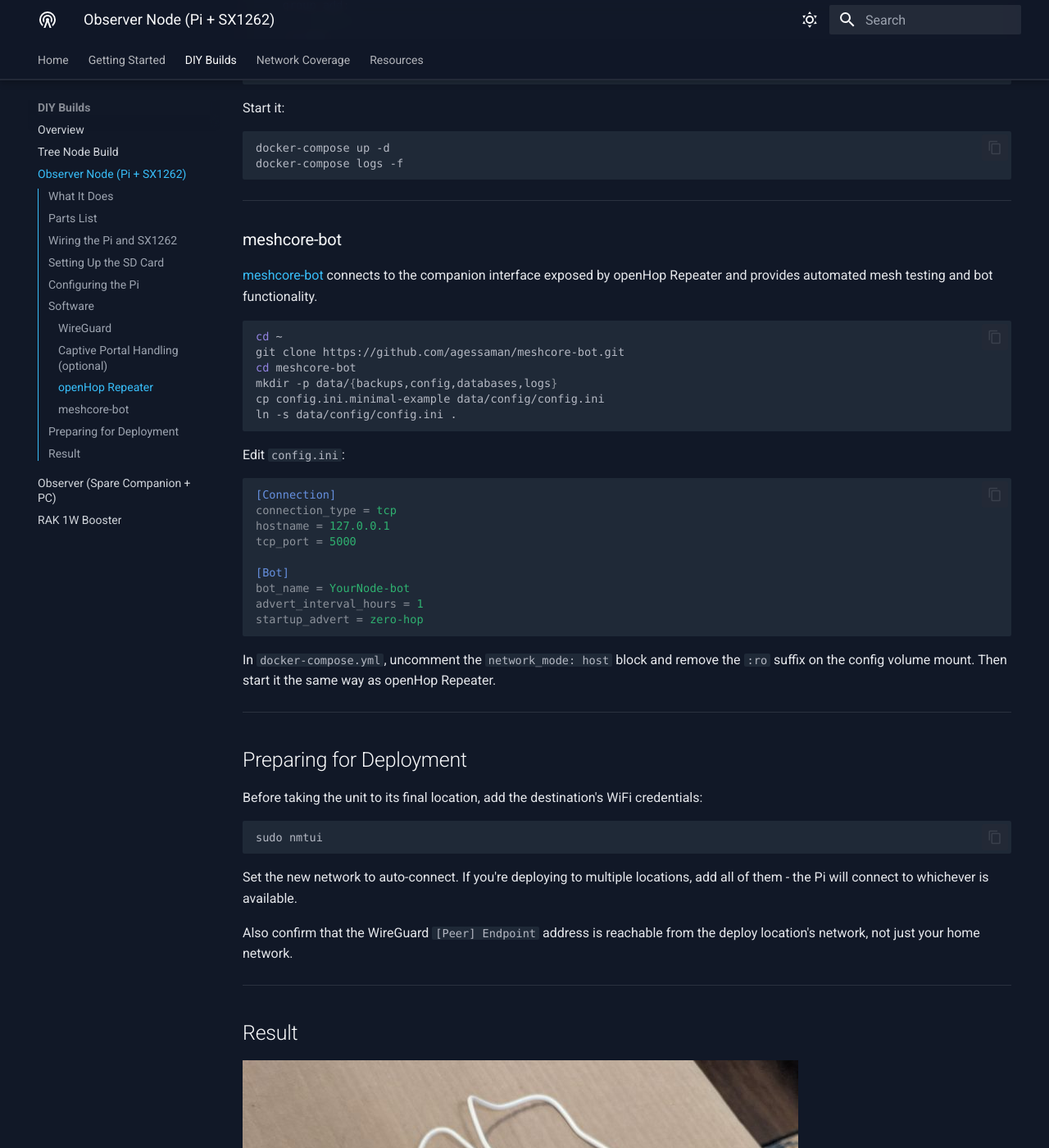
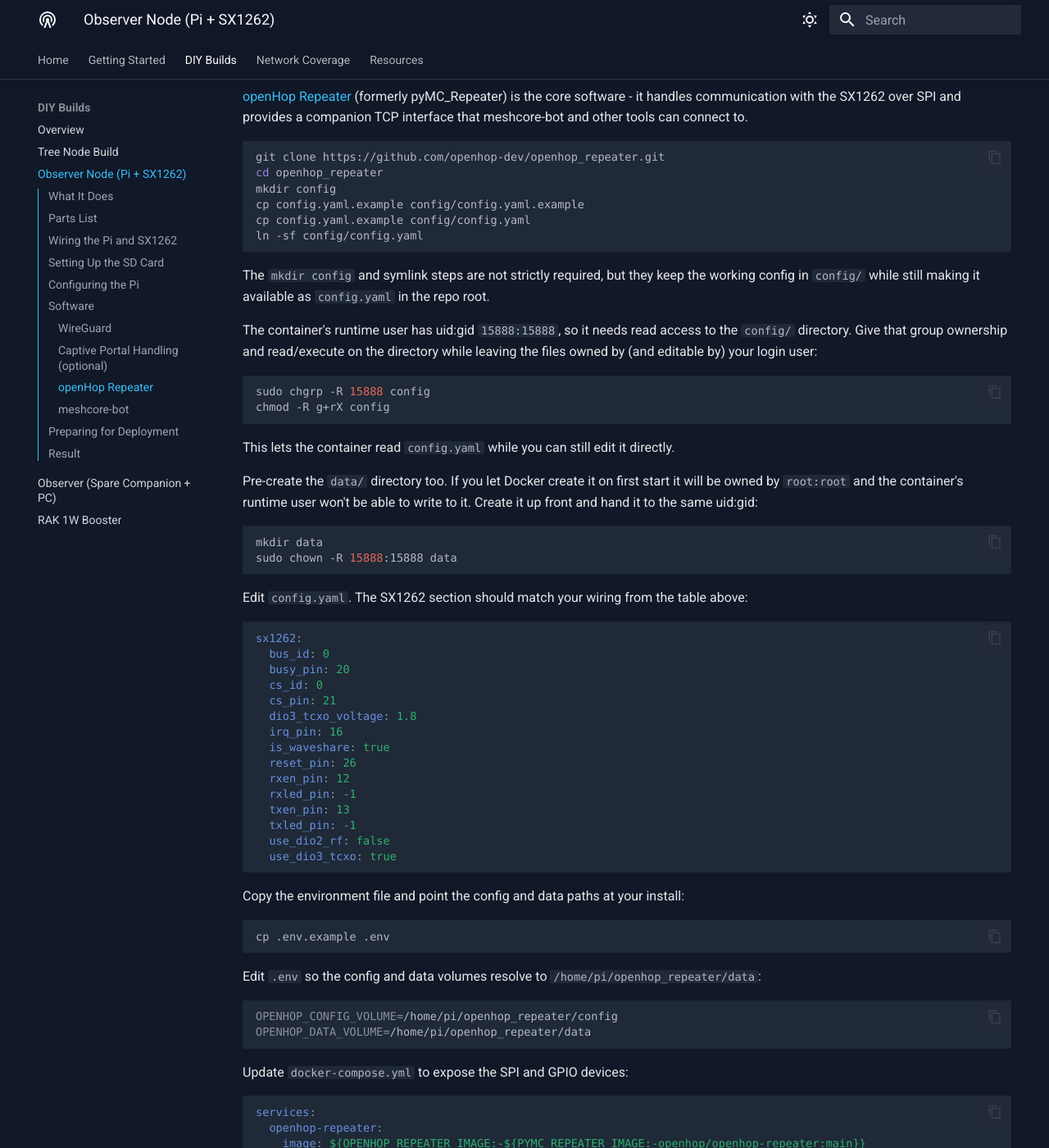
Before and after one commit to copelaje/csrameshcore, an MkDocs documentation site: the page built from docs/diy-rpi-observer.md, in a window 1280 px wide and 1400 px high, scrolled down 7607 px. Shown: the whole window at 82% size. Built offline with MkDocs 1.6.1 and Material for MkDocs 9.7.7, drawn with Linux system fonts in a browser that asks for light colours; some of the changed text lies outside the part shown.

Commit message:
updated rpi-observer instructions for latest versions

````diff
--- a/docs/diy-rpi-observer.md
+++ b/docs/diy-rpi-observer.md
@@ -152,18 +152,44 @@
 #!/usr/bin/env python3
 
 """
-Check for a captive portal and log in to gain internet connectivity.
-Runs from cron every minute but throttles after first 10 minutes of uptime.
+This script is made to check for a specific captive portal and to "login"
+to gain internet connectivity.
+
+it is meant to run on cronjob every minute, but will only attempt per minute
+logins for first 10 minutes after startup.  After that it'll do checks every
+10 minutes by keeping track of last run in a file.
 """
 
 import requests
 import re
 import sys
 import time
+import subprocess
 
 def get_uptime_seconds():
     with open('/proc/uptime', 'r') as f:
-        return float(f.readline().split()[0])
+        # The first value in /proc/uptime is the total uptime in seconds
+        uptime_seconds = float(f.readline().split()[0])
+    return uptime_seconds
+
+def toggle_interface():
+    print(f'attempting to toggle wlan0 interface...')
+    try:
+        state = subprocess.check_output(
+            "sudo nmcli device down wlan0",
+            shell=True,
+            text=True
+        ).strip()
+    except:
+        # this is ok, cause it may already be down...
+        pass
+    state = subprocess.check_output(
+        "sudo nmcli device up wlan0",
+        shell=True,
+        text=True
+    ).strip()
+    print(state)
+
 
 try:
     with open('last_connect_run.txt', 'r') as f:
@@ -172,34 +198,61 @@
 except:
     time_since_last_run = 99999999
 
-if get_uptime_seconds() > 60 * 10:
-    if time_since_last_run < 60 * 10:
+if get_uptime_seconds() > 60*10:
+    if time_since_last_run < 60*10:
         print(f'only {time_since_last_run:.0f} seconds since last run...waiting...')
         sys.exit(0)
 
+# update last run time
 with open('last_connect_run.txt', 'wt') as f:
     f.write(str(time.time()))
 
 session = requests.Session()
-headers = {"User-Agent": "Mozilla/5.0 Chrome/145 Safari/537.36"}
+headers = {
+    "User-Agent": "Mozilla/5.0 Chrome/145 Safari/537.36"
+}
 test_url = "http://google.com"
 
 print("STEP 1: trigger captive portal")
-r = session.get(test_url, headers=headers, allow_redirects=False)
-login_url = re.search(r"LoginURL>(.*?)</LoginURL>", r.text)
+try_cnt = 0
+while try_cnt <= 1:
+    try:
+        r = session.get(test_url, headers=headers, allow_redirects=False)
+        break  # it worked! break the loop
+    except requests.exceptions.ConnectionError:
+        print(f'no connection working at all... attempt to toggle the connection')
+        toggle_interface()
+        # we'll just fail and let next cronjob work...
+        try_cnt += 1
+        if try_cnt == 2:
+            print(f'retried toggling of interface but still failed!  Bailing')
+            sys.exit(1)
+html = r.text
+login_url = re.search(r"LoginURL>(.*?)</LoginURL>", html)
 if not login_url:
-    print("no captive portal found - done!")
+    print(f'no captive portal found... done!')
     sys.exit(0)
 login_url = login_url.group(1)
 print("Login URL:", login_url)
 
-print("STEP 2: load splash page")
+print("\nSTEP 2: load splash page")
 r2 = session.get(login_url, headers=headers)
+print("Status:", r2.status_code)
+print("\nCookies after splash:")
+for c in session.cookies:
+    print(c.name, c.value)
 
-print("STEP 3: call grant")
+print("\nSTEP 3: call grant")
 grant_url = re.sub(r"\?.*", "", login_url) + "grant?continue_url=http://google.com"
-r3 = session.get(grant_url, headers={**headers, "Referer": login_url})
+r3 = session.get(
+    grant_url,
+    headers={
+        **headers,
+        "Referer": login_url
+    }
+)
 print("Grant status:", r3.status_code)
+print(r3.text[:500])
 ```
 
 Make it executable:
@@ -227,7 +280,28 @@
 ```bash
 git clone https://github.com/openhop-dev/openhop_repeater.git
 cd openhop_repeater
-cp config.yaml.example config.yaml
+mkdir config
+cp config.yaml.example config/config.yaml.example
+cp config.yaml.example config/config.yaml
+ln -sf config/config.yaml
+```
+
+The `mkdir config` and symlink steps are not strictly required, but they keep the working config in `config/` while still making it available as `config.yaml` in the repo root.
+
+The container's runtime user has uid:gid `15888:15888`, so it needs read access to the `config/` directory. Give that group ownership and read/execute on the directory while leaving the files owned by (and editable by) your login user:
+
+```bash
+sudo chgrp -R 15888 config
+chmod -R g+rX config
+```
+
+This lets the container read `config.yaml` while you can still edit it directly.
+
+Pre-create the `data/` directory too. If you let Docker create it on first start it will be owned by `root:root` and the container's runtime user won't be able to write to it. Create it up front and hand it to the same uid:gid:
+
+```bash
+mkdir data
+sudo chown -R 15888:15888 data
 ```
 
 Edit `config.yaml`. The SX1262 section should match your wiring from the table above:
@@ -250,12 +324,25 @@
   use_dio3_tcxo: true
 ```
 
+Copy the environment file and point the config and data paths at your install:
+
+```bash
+cp .env.example .env
+```
+
+Edit `.env` so the config and data volumes resolve to `/home/pi/openhop_repeater/data`:
+
+```bash
+OPENHOP_CONFIG_VOLUME=/home/pi/openhop_repeater/config
+OPENHOP_DATA_VOLUME=/home/pi/openhop_repeater/data
+```
+
 Update `docker-compose.yml` to expose the SPI and GPIO devices:
 
 ```yaml
 services:
   openhop-repeater:
-    build: .
+    image: ${OPENHOP_REPEATER_IMAGE:-${PYMC_REPEATER_IMAGE:-openhop/openhop-repeater:main}}
     container_name: openhop-repeater
     restart: unless-stopped
     ports:
@@ -268,13 +355,18 @@
       - /dev/gpiochip0
       - /dev/gpiochip4
       - /dev/gpiomem
+    # SPI DEVICES PERMISSIONS
     cap_add:
       - SYS_RAWIO
+    # USB DEVICE PERMISSIONS
     group_add:
+      - "${DIALOUT_GID:-20}"
+      - "${GPIO_GID:-986}"
+      - "${SPI_GID:-989}"
       - plugdev
     volumes:
-      - ./config.yaml:/etc/openhop_repeater/config.yaml
-      - ./data:/var/lib/openhop_repeater
+      - ${OPENHOP_CONFIG_VOLUME:-${PYMC_CONFIG_VOLUME:-openhop-repeater-config}}:/etc/openhop_repeater
+      - ${OPENHOP_DATA_VOLUME:-${PYMC_DATA_VOLUME:-openhop-repeater-data}}:/var/lib/openhop_repeater
 ```
 
 Start it:
````
